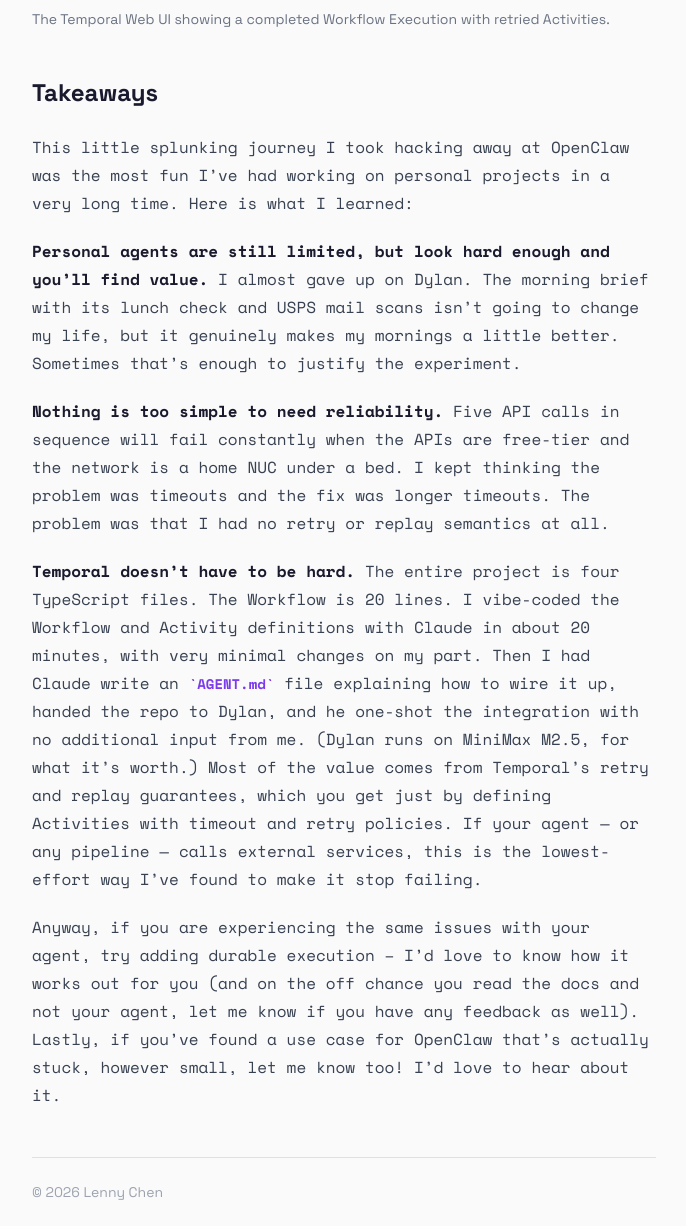
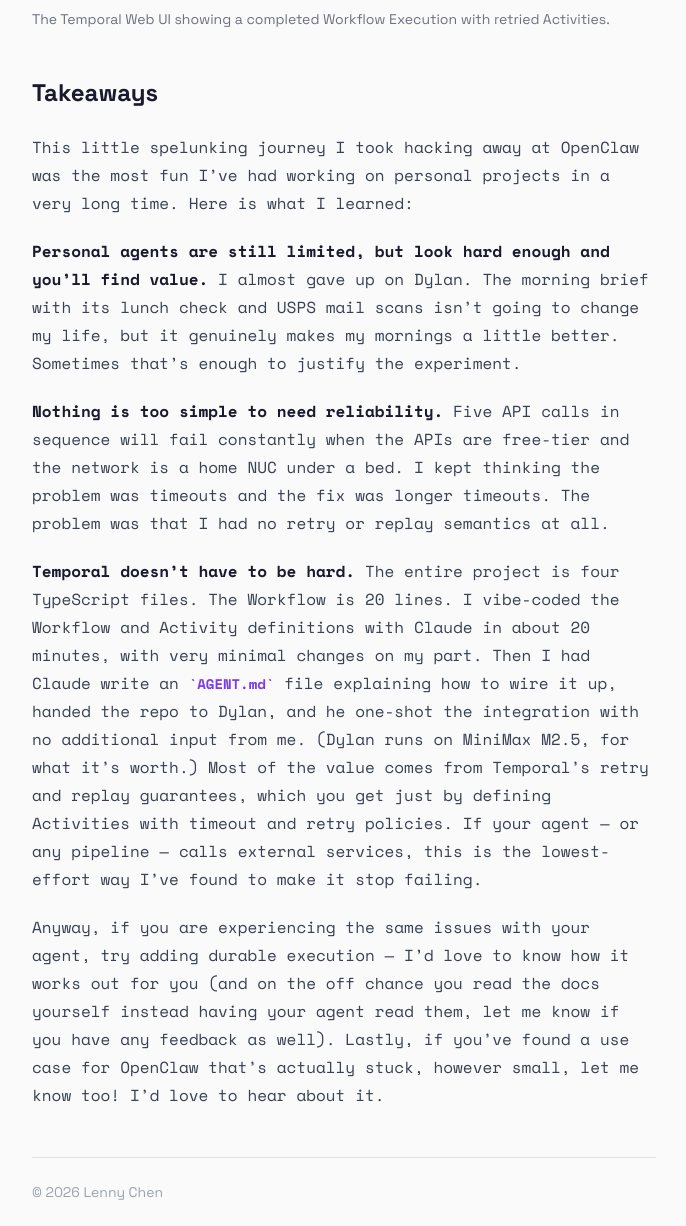
Before and after one commit to lennessyy/lennessyy.github.io, an Astro site: page /blog/durable-briefs in a window 1280 px wide. Shown: the part 5404-6630 px from the top of the page, without its empty margins (296-982 px from the left). Built offline with nearby package versions, Linux system fonts and the light colour scheme; Astro itself is replaced by a stand-in of ours.

Commit message:
minor copy edit

```diff
--- a/src/content/blog/durable-briefs.md
+++ b/src/content/blog/durable-briefs.md
@@ -41,7 +41,7 @@
 
 ## Using Temporal to add reliability
 
-I work at [Temporal](temporal.io). I write and maintain the documentation for a platform whose entire purpose is making exactly this kind of workflow reliable. And yet it took me weeks to reach for it, because I kept thinking: this is a five-step shell script, it's too simple to need Temporal.
+I work at [Temporal](https://temporal.io). I write and maintain the documentation for a platform whose entire purpose is making exactly this kind of workflow reliable. And yet it took me weeks to reach for it, because I kept thinking: this is a five-step shell script, it's too simple to need Temporal.
 
 Well, turns out it's not.
 
@@ -71,7 +71,7 @@
 
 ## Takeaways
 
-This little splunking journey I took hacking away at OpenClaw was the most fun I've had working on personal projects in a very long time. Here is what I learned:
+This little spelunking journey I took hacking away at OpenClaw was the most fun I've had working on personal projects in a very long time. Here is what I learned:
 
 **Personal agents are still limited, but look hard enough and you'll find value.** I almost gave up on Dylan. The morning brief with its lunch check and USPS mail scans isn't going to change my life, but it genuinely makes my mornings a little better. Sometimes that's enough to justify the experiment.
 
@@ -79,4 +79,4 @@
 
 **Temporal doesn't have to be hard.** The entire project is four TypeScript files. The Workflow is 20 lines. I vibe-coded the Workflow and Activity definitions with Claude in about 20 minutes, with very minimal changes on my part. Then I had Claude write an `AGENT.md` file explaining how to wire it up, handed the repo to Dylan, and he one-shot the integration with no additional input from me. (Dylan runs on MiniMax M2.5, for what it's worth.) Most of the value comes from Temporal's retry and replay guarantees, which you get just by defining Activities with timeout and retry policies. If your agent — or any pipeline — calls external services, this is the lowest-effort way I've found to make it stop failing.
 
-Anyway, if you are experiencing the same issues with your agent, try adding durable execution -- I'd love to know how it works out for you (and on the off chance you read the docs and not your agent, let me know if you have any feedback as well). Lastly, if you've found a use case for OpenClaw that's actually stuck, however small, let me know too! I'd love to hear about it.
+Anyway, if you are experiencing the same issues with your agent, try adding durable execution — I'd love to know how it works out for you (and on the off chance you read the docs yourself instead having your agent read them, let me know if you have any feedback as well). Lastly, if you've found a use case for OpenClaw that's actually stuck, however small, let me know too! I'd love to hear about it.
```
